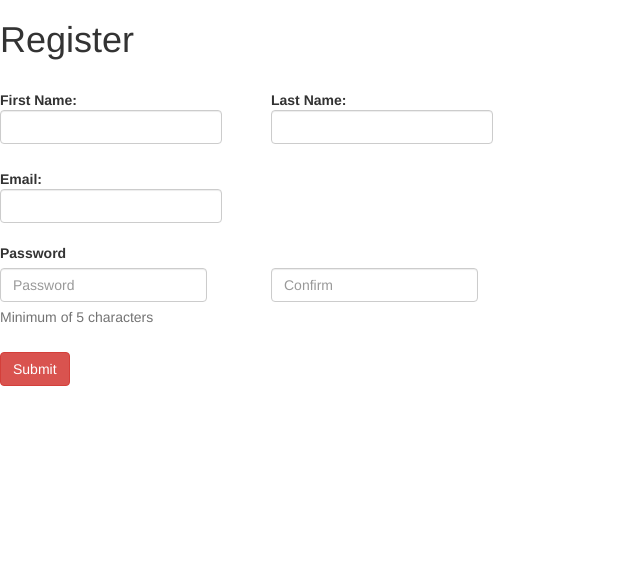
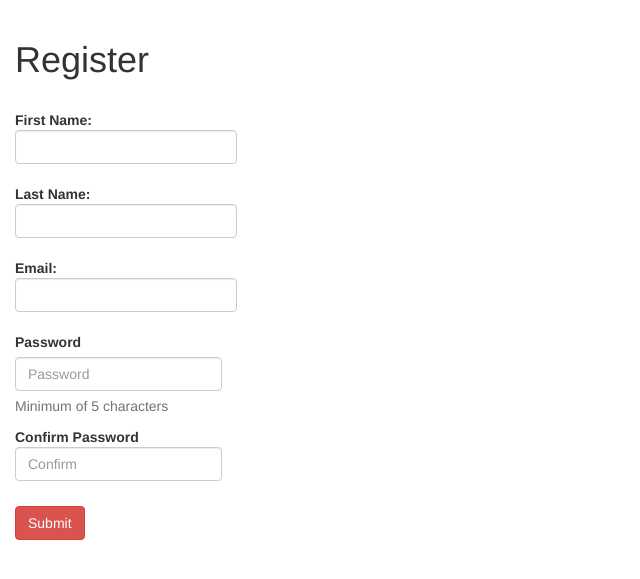
Before and after one commit to mlburgos/GoTeamGo, a Flask app: page /register in a window 1280 px wide. Shown: the part 52-631 px from the top of the page, without its empty margins (0-640 px from the left). Run offline with Flask 2, Linux system fonts and the light colour scheme; parts of the project's set-up code (start-up, migrations or seed data) failed here and were passed over; some libraries are stand-ins or nearby versions.

Commit message:
/register: moved logic to helper.py. See register_new_user.

```diff
--- a/prettify.txt
+++ b/prettify.txt
@@ -14,9 +14,11 @@ update-personal-goal
 - require that number be positive
 
 User profile
+- move options into navbar
+    - user options
+    - admin options
 - make options list look nicer. Consider moving to another place
 - make the picture resize
-- add a bootstrap badge to the "approve pending users" button (see "Buttons with badges" in bootstrap)
 - decide how to show the stars
 
 NavBar
--- a/server.py
+++ b/server.py
@@ -22,7 +22,8 @@ from model import (User,
                    db,
                    connect_to_db)
 
-from helper import (get_performances_by_day,
+from helper import (register_new_user,
+                    get_performances_by_day,
                     get_weeks_workouts,
                     get_groups_and_current_goals,
                     calc_progress,
@@ -72,13 +73,13 @@ def handle_login():
 
     user = User.query.filter_by(email=email).first()
 
-    if not user:
-        flash("Email address not found")
-        return redirect("/")
+    # if not user:
+    #     flash("Email address not found")
+    #     return redirect("/")
 
     if user.password != password:
         flash("Incorrect password")
-        return redirect("/")
+        return redirect("/login")
 
     session["user_id"] = user.user_id
     session["user_name"] = user.first_name
@@ -134,37 +135,17 @@ def registration():
 def register_process():
     """Process registration."""
 
-    # Get form variables and test validity
+    # Get form variables
     email = request.form["email"]
     password = request.form["password"]
-
-    # Get remaining form variables
     first_name = request.form["first-name"]
     last_name = request.form["last-name"]
 
-    new_user = User(email=email,
-                    password=password,
-                    first_name=first_name,
-                    last_name=last_name,
-                    )
-
-    db.session.add(new_user)
-    db.session.commit()
-
-    user = User.query.filter_by(email=email).first()
-
-    # Add user info to the session.
-    session["user_id"] = user.user_id
-    session["user_name"] = user.first_name
-
-    # Set personal goal to 0 by default.
-    personal_goal = Personal_Goal(user_id=user.user_id,
-                                  date_iniciated=date.today(),
-                                  personal_goal=0,
-                                  )
-
-    db.session.add(personal_goal)
-    db.session.commit()
+    register_new_user(email=email,
+                      password=password,
+                      first_name=first_name,
+                      last_name=last_name,
+                      )
 
     flash("User %s added. Log your first workout!" % email)
     return redirect("/")
@@ -181,11 +162,16 @@ def verify_email_existence():
 
     # Test for email existence
     email_check = User.query.filter_by(email=email).all()
-    if email_check is None:
+    print "email_check:", email_check
+
+    if email_check == []:
         return_data = {'existence': False,
                        'msg': 'Email not found. Please try again, or register as a new user.'}
+        print "return_data:", return_data
+
         return jsonify(return_data)
 
+    print "exited the conditional"
     return jsonify({'existence': True,
                     'msg': "Email already in system. Login or try a different email."})
 
--- a/templates/user-login.html
+++ b/templates/user-login.html
@@ -1,6 +1,6 @@
 {% extends 'base.html' %}
 {% block content %}
-<div class="" style="width:40%;">
+<div class="container-fluid">
 <div>
   <h1>Login</h1>
   <form action="/login" method="POST" id="login-form">
--- a/templates/user-registration.html
+++ b/templates/user-registration.html
@@ -1,38 +1,48 @@
 {% extends 'base.html' %}
 {% block content %}
-<div class="" style="width:40%;">
-<div>
+<div class="container-fluid">
   <h1>Register</h1>
   <br>
+  <div class="">
   <form action="/register" method="POST" id="registration-form">
-  <div class="form-inline row">
-    <div class="form-group col-sm-6">
+
+    <div class="form-group">
       <label>First Name:
         <input type="fname" name="first-name" required class="form-control">
       </label>
     </div>
-
-    <div class="form-group col-sm-6">
+    <div class="form-group">
       <label>Last Name:
         <input type="lname" name="last-name" required class="form-control">
       </label>
     </div>
-  </div>
-  <br>
     <div class="form-group">
       <label>Email:
         <input type="email" name="email" required class="form-control" id="email">
       </label>
     </div>
 
+<!--     <div class="form-group">
+      <label for="inputPassword" class="control-label">Password</label>
+      <input type="password" data-minlength="5" class="form-control" id="password" placeholder="Password" required name="password">
+      <div class="help-block">Minimum of 5 characters</div>
+    </div>
+    <div class="form-group">
+      <input type="password" class="form-control" id="confirm-password" placeholder="Confirm" required name="password-confirmation">
+      <div class="help-block with-errors" id="password-msg"></div>
+    </div> -->
+
     <div class="form-group">
       <label for="inputPassword" class="control-label">Password</label>
-      <div class="form-inline row">
-        <div class="form-group col-sm-6">
+      <div class="form-inline">
+        <div class="form-group">
           <input type="password" data-minlength="6" class="form-control" id="password" placeholder="Password" required name="password">
           <div class="help-block">Minimum of 5 characters</div>
         </div>
-        <div class="form-group col-sm-6">
+        <br>
+        <label for="inputConfirmPassword" class="control-label">Confirm Password</label>
+        <br>
+        <div class="form-group">
           <input type="password" class="form-control" id="confirm-password" placeholder="Confirm" required name="password-confirmation">
           <div class="help-block with-errors" id="password-msg"></div>
         </div>
@@ -44,8 +54,9 @@
     </div>
 
 
+
+
   </form>
-
   </div>
 </div>
 <script src="https://code.jquery.com/jquery.js"></script>
@@ -92,7 +103,7 @@
              );
    }
 
-   $("#registration-form").on("submit", verifyEmailExistance)
+   $("#registration-form").on("submit", verifyEmailExistence)
 
 
 </script>
```
Also changed, not shown: helper.py (+49 -0 lines). Lines whose indentation alone changed are shown as unchanged.
